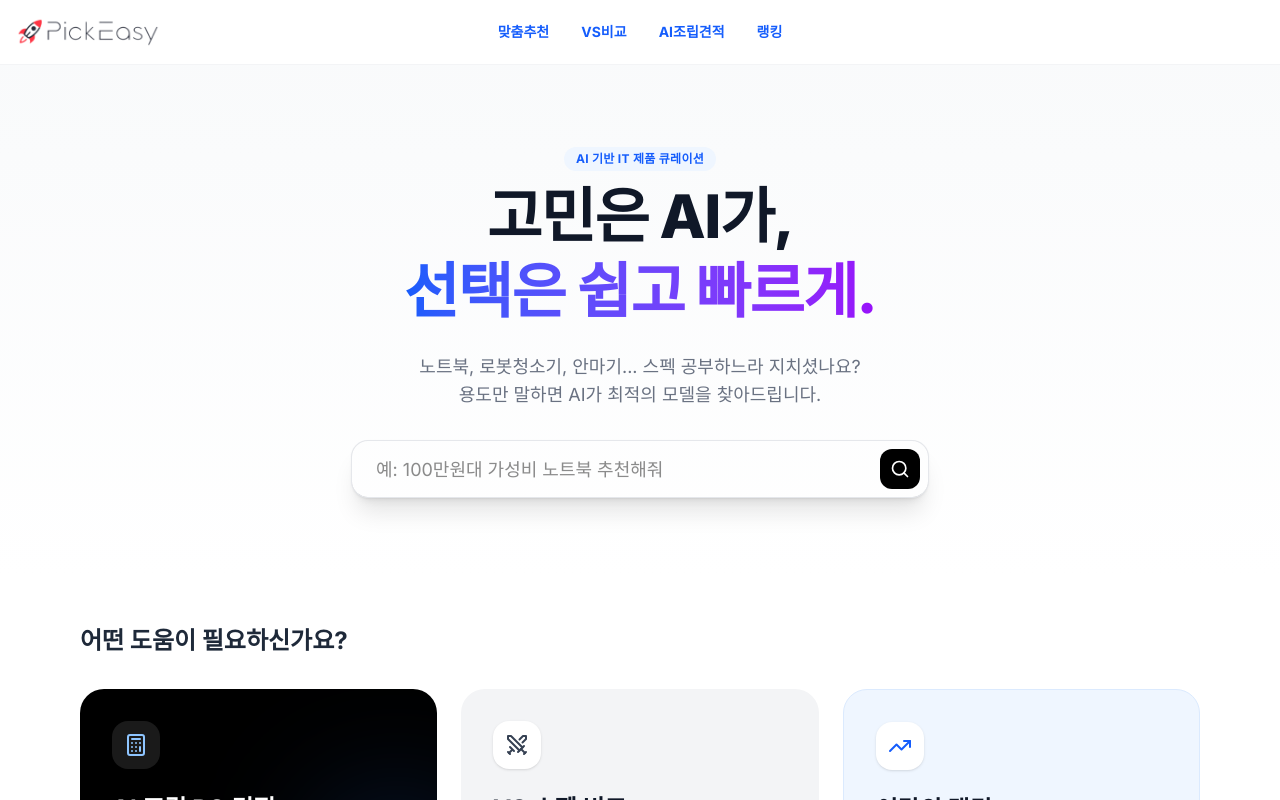
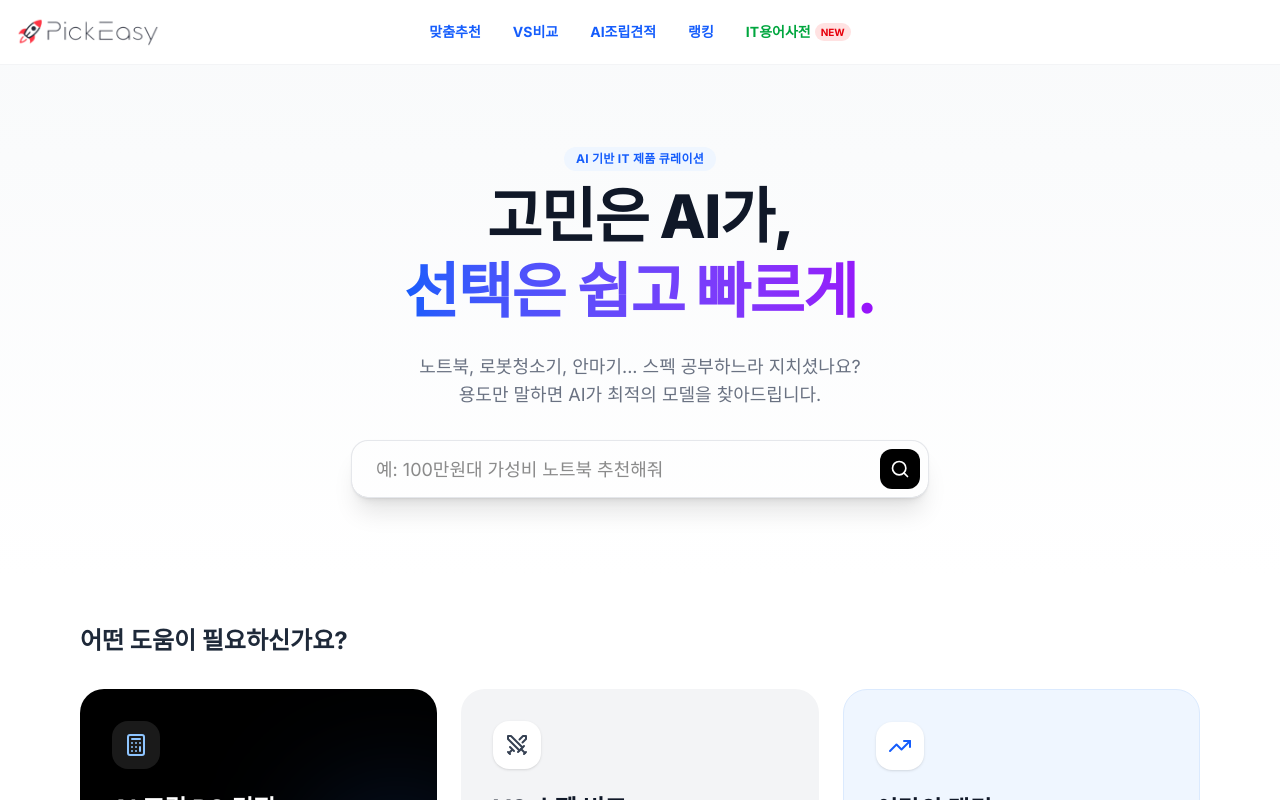
Before and after one commit to yyj0522/PickEasy, a Next.js app: page / in a window 1280 px wide. Shown: the top 800 px of the page. Built offline with nearby package versions, Linux system fonts and the light colour scheme.

Commit message:
헤더수정

```diff
--- a/components/layout/Header.tsx
+++ b/components/layout/Header.tsx
@@ -36,6 +36,10 @@ export default function Header() {
           <Link href="/rank" className="text-blue-600 font-bold hover:text-blue-700 transition">
             랭킹
           </Link>
+          <Link href="/dictionary" className="text-green-600 font-bold hover:text-green-700 transition flex items-center gap-1">
+             IT용어사전
+             <span className="bg-red-100 text-red-600 text-[10px] px-1.5 py-0.5 rounded-full">NEW</span>
+          </Link>
         </nav>
 
         <div className="w-36 hidden md:block"></div>
```
